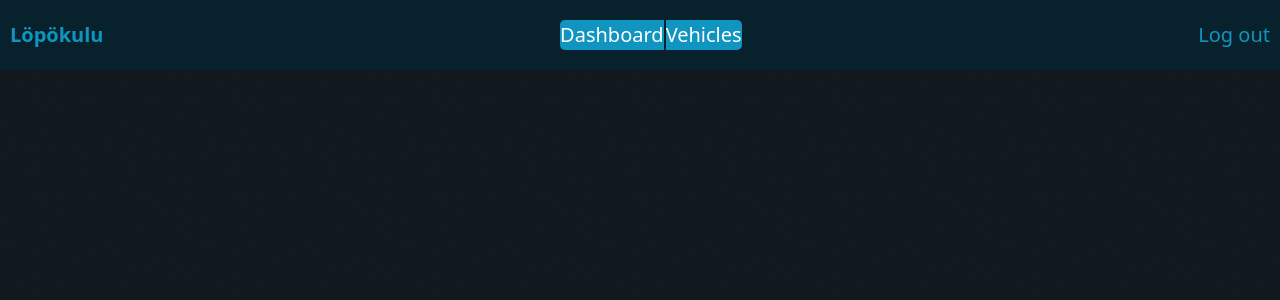
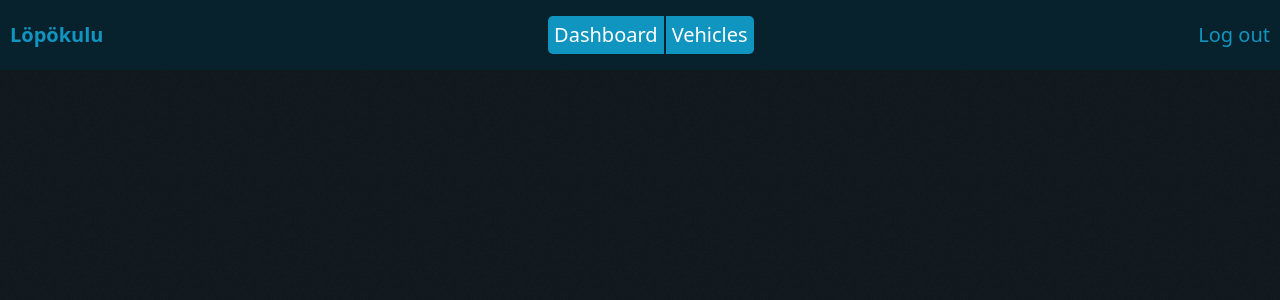
Before and after one commit to mtijas/lopokulu, a Django app: page / in a window 1280 px wide. Shown: the top 300 px of the page. Run offline with Django 3.2, Linux system fonts and the light colour scheme; the visitor is signed in with stand-in values (Sample User, id 1); data comes from the database, SQL or seed files in the repository; data that the repository does not hold is empty.

Commit message:
Adds spacing to main-nav a elements

```diff
--- a/src/static/lopokulu/css/core.css
+++ b/src/static/lopokulu/css/core.css
@@ -33,6 +33,7 @@ body {
   border-radius: 0;
   color: var(--primary-inverse);
   padding: calc(var(--spacing) * 0.2) calc(var(--spacing) * .3);
+  --spacing: 1em;
 }
 
 #site-header #main-nav a.active {
```
